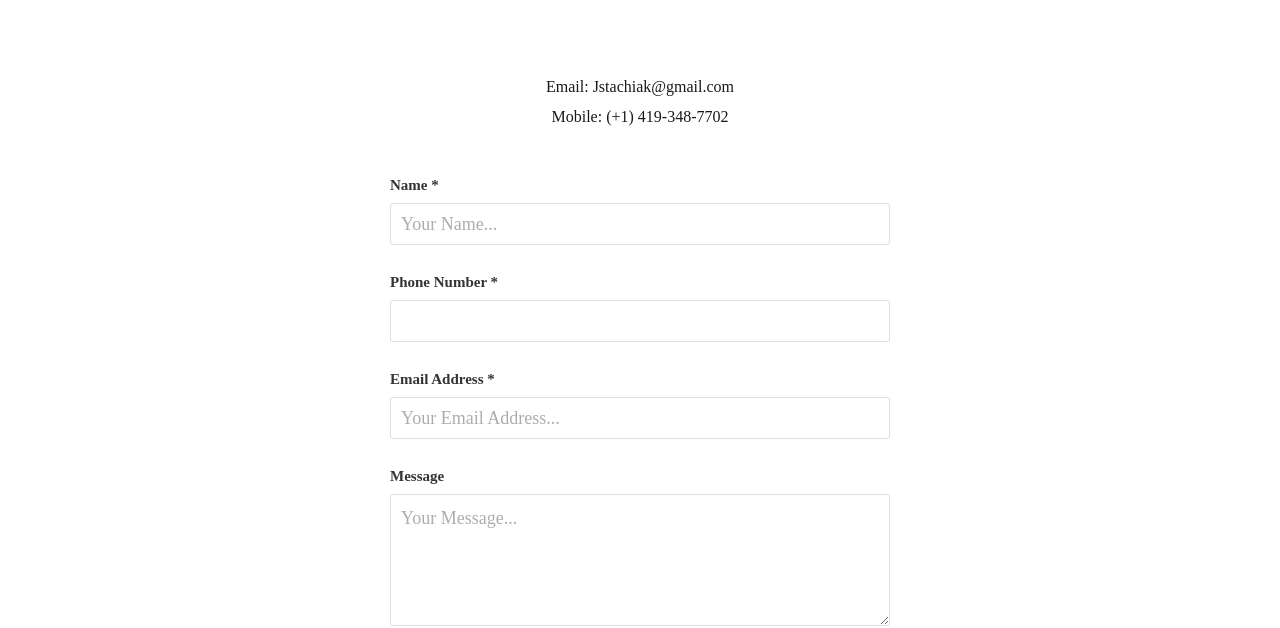
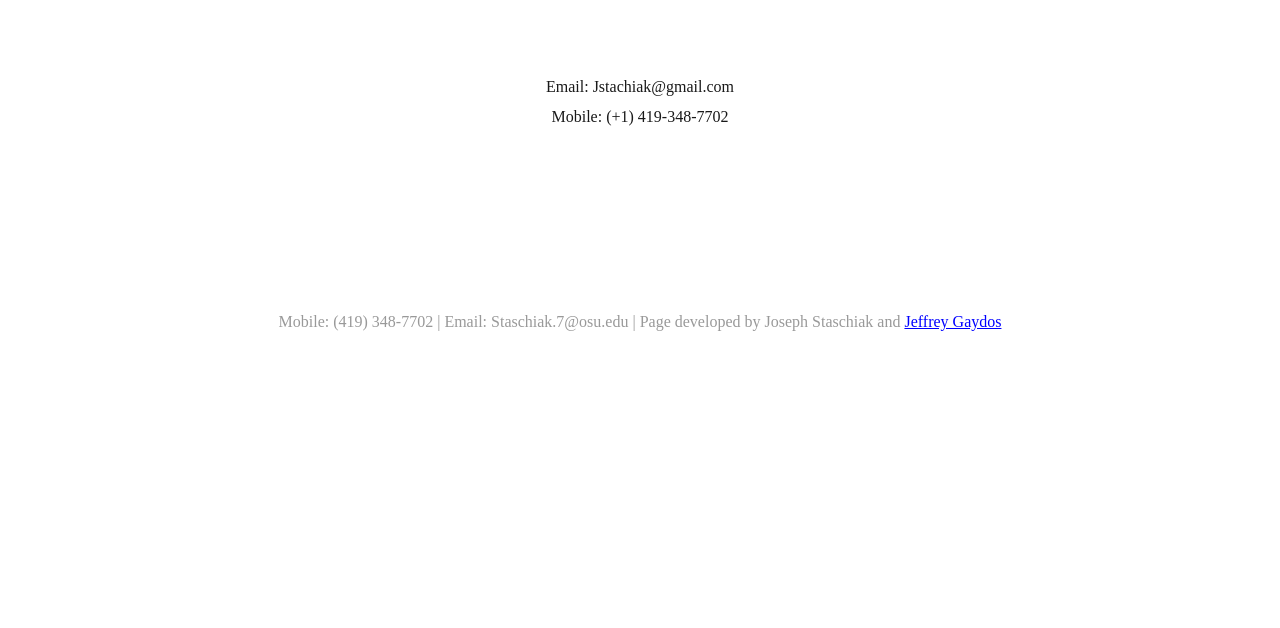
Before and after one commit to JosephStaschiak/JosephStaschiak.github.io, a plain HTML site: page Joseph Staschiak - Contact.html in a window 1280 px wide. Shown: the part 180-808 px from the top of the page. Drawn offline with Linux system fonts and the light colour scheme; a web font is replaced by a local one.

Commit message:
Removed borken contact form

```diff
--- a/Joseph Staschiak - Contact.html
+++ b/Joseph Staschiak - Contact.html
@@ -111,7 +111,7 @@
 
 
 
-              <div class="project-module module form project-module-form js-project-module-form js-js-project-module" data-id="m5f5bcf8496a57b98565fd43a85e37d0f8215239c51449b6a32f5d">
+              <!-- <div class="project-module module form project-module-form js-project-module-form js-js-project-module" data-id="m5f5bcf8496a57b98565fd43a85e37d0f8215239c51449b6a32f5d">
   <form class="contact-form e2e-site-contact-form">
 
       <div class="form-input">
@@ -138,7 +138,7 @@
   <div class="contact-form-sent">
     Thank you for your contact!  Feel reach out to my provided contact information in the meantime.- JS
   </div>
-</div>
+</div> -->
 
 
 
```
